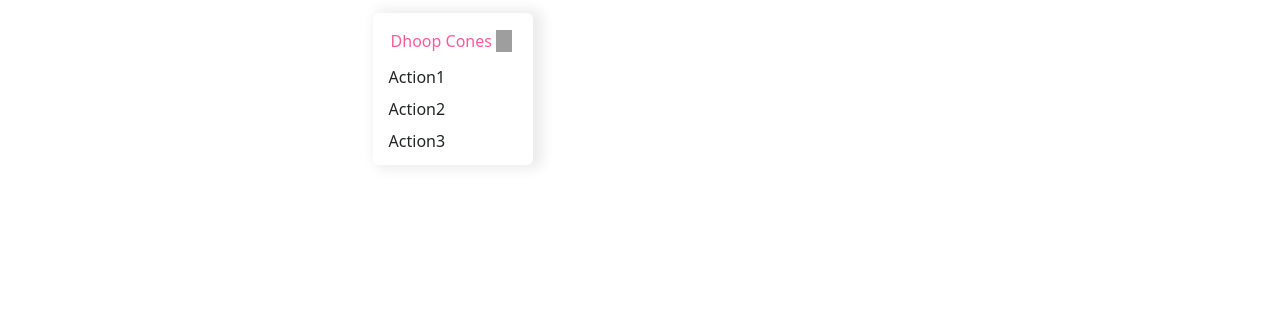
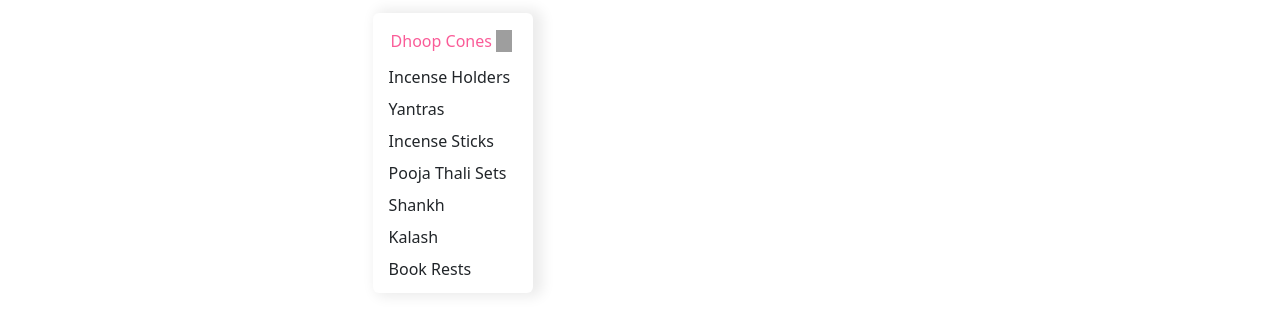
Before and after one commit to Archanach707/PinkFlamingo, a React (Vite) app: page / in a window 1280 px wide. Both pictures are taken after a click on the button "Products". Shown: the part 189-522 px from the top of the page. Built offline with nearby package versions, Linux system fonts and the light colour scheme; grey boxes are pictures that could not be loaded.

Commit message:
added items in dropdown

```diff
--- a/src/component/Nevigation/index.jsx
+++ b/src/component/Nevigation/index.jsx
@@ -21,23 +21,40 @@ const Nevigation = () => {
                     className="dropend"
                   >
                     <NavDropdown.Item href="#action/2.1">
-                      Action
+                      Jar Cones
                     </NavDropdown.Item>
                     <NavDropdown.Item href="#action/2.2">
-                      Another action
+                      Chandan Bamboo Dhoop
                     </NavDropdown.Item>
                     <NavDropdown.Item href="#action/2.3">
-                      Something
+                      Backflow Cone Dhoop
+                    </NavDropdown.Item>
+                    <NavDropdown.Item href="#action/2.4">
+                      Buddha Red Incense Cone
+                    </NavDropdown.Item>
+                    <NavDropdown.Item href="#action/2.5">
+                      Ountain Sandal Dhoop
+                    </NavDropdown.Item>
+                    <NavDropdown.Item href="#action/2.6">
+                      Cone Sandal Dhoop
                     </NavDropdown.Item>
                   </NavDropdown>
                   <NavDropdown.Item href="#action/1.1">
-                    Action1
+                    Incense Holders
                   </NavDropdown.Item>
                   <NavDropdown.Item href="#action/1.2">
-                    Action2
+                    Yantras
                   </NavDropdown.Item>
                   <NavDropdown.Item href="#action/1.3">
-                    Action3
+                    Incense Sticks
+                  </NavDropdown.Item>
+                  <NavDropdown.Item href="#action/1.4">
+                    Pooja Thali Sets
+                  </NavDropdown.Item>
+                  <NavDropdown.Item href="#action/1.5">Shankh</NavDropdown.Item>
+                  <NavDropdown.Item href="#action/1.6">Kalash</NavDropdown.Item>
+                  <NavDropdown.Item href="#action/1.7">
+                    Book Rests
                   </NavDropdown.Item>
                 </NavDropdown>
                 <Nav.Link href="#3">Services</Nav.Link>
```
